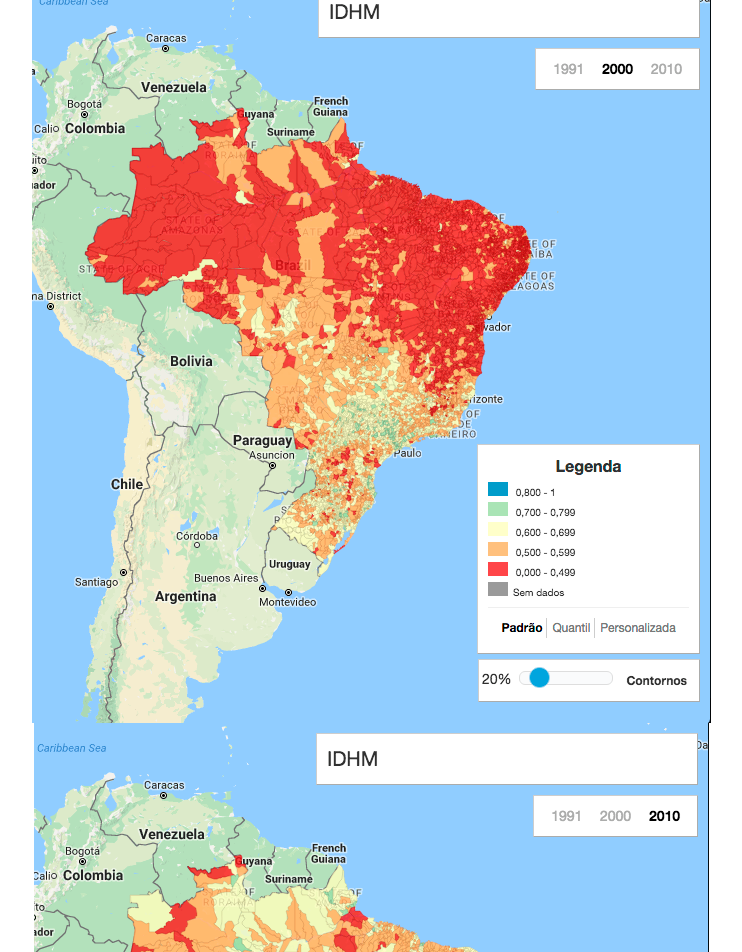
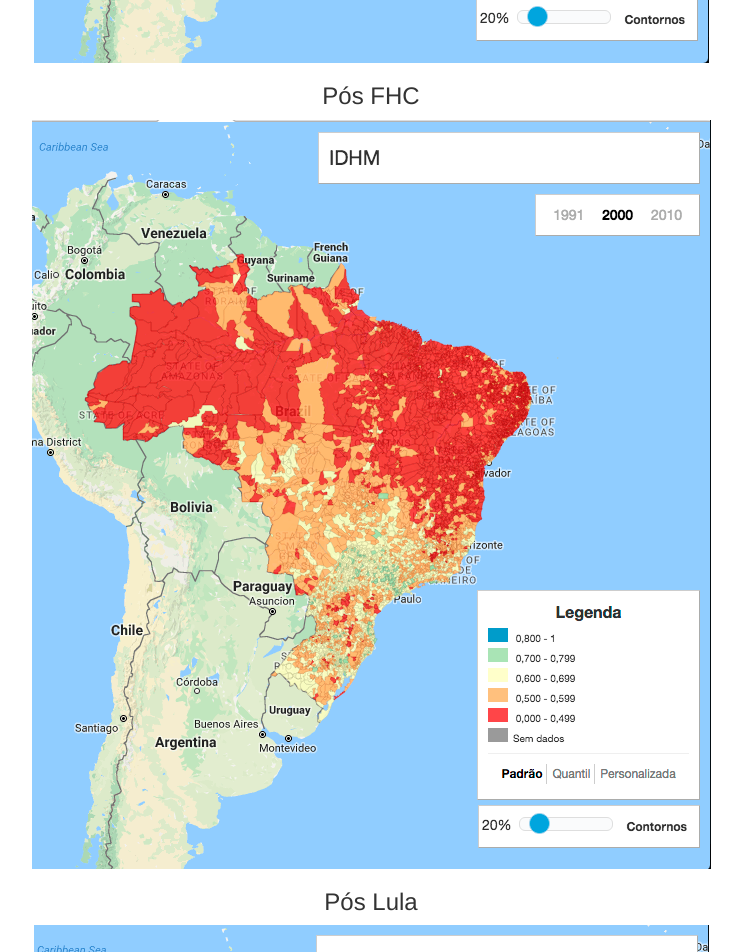
Before and after one commit to daniloprates/indices-brasil, a website: page index.htm in a window 1280 px wide. Shown: the part 1160-2112 px from the top of the page, without its empty margins (289-1031 px from the left). Drawn offline with nearby package versions, Linux system fonts and the light colour scheme.

Commit message:
Adding titles

```diff
--- a/index.htm
+++ b/index.htm
@@ -46,29 +46,30 @@
 			</div>
 
 			<ul class="pic-list">
-				<li class="item1"><img src="img/img-1.png" alt=""></li>
-				<li class="item2"><img src="img/img-2.png" alt=""></li>
-				<li class="item3"><img src="img/img-3.png" alt=""></li>
+				<h2></h2>
+				<li class="item1"><h2>IDMH</h2><h3>Pré FHC</h3><img src="img/img-1.png" alt=""></li>
+				<li class="item2"><h3>Pós FHC</h3><img src="img/img-2.png" alt=""></li>
+				<li class="item3"><h3>Pós Lula</h3><img src="img/img-3.png" alt=""></li>
 				<hr />
-				<li class="item4"><img src="img/img-4.png" alt=""></li>
-				<li class="item5"><img src="img/img-5.png" alt=""></li>
-				<li class="item6"><img src="img/img-6.png" alt=""></li>
+				<li class="item4"><h2>IDMH Educação</h2><h3>Pré FHC</h3><img src="img/img-4.png" alt=""></li>
+				<li class="item5"><h3>Pós FHC</h3><img src="img/img-5.png" alt=""></li>
+				<li class="item6"><h3>Pós Lula</h3><img src="img/img-6.png" alt=""></li>
 				<hr />
-				<li class="item7"><img src="img/img-7.png" alt=""></li>
-				<li class="item8"><img src="img/img-8.png" alt=""></li>
-				<li class="item9"><img src="img/img-9.png" alt=""></li>
+				<li class="item7"><h2>Esperança de vida ao nascer</h2><h3>Pré FHC</h3><img src="img/img-7.png" alt=""></li>
+				<li class="item8"><h3>Pós FHC</h3><img src="img/img-8.png" alt=""></li>
+				<li class="item9"><h3>Pós Lula</h3><img src="img/img-9.png" alt=""></li>
 				<hr />
-				<li class="item10"><img src="img/img-10.png" alt=""></li>
-				<li class="item11"><img src="img/img-11.png" alt=""></li>
-				<li class="item12"><img src="img/img-12.png" alt=""></li>
+				<li class="item10"><h2>Mortalidade infantil</h2><h3>Pré FHC</h3><img src="img/img-10.png" alt=""></li>
+				<li class="item11"><h3>Pós FHC</h3><img src="img/img-11.png" alt=""></li>
+				<li class="item12"><h3>Pós Lula</h3><img src="img/img-12.png" alt=""></li>
 				<hr />
-				<li class="item13"><img src="img/img-13.png" alt=""></li>
-				<li class="item14"><img src="img/img-14.png" alt=""></li>
-				<li class="item15"><img src="img/img-15.png" alt=""></li>
+				<li class="item13"><h2>% da população em domicílios com água encanada</h2><h3>Pré FHC</h3><img src="img/img-13.png" alt=""></li>
+				<li class="item14"><h3>Pós FHC</h3><img src="img/img-14.png" alt=""></li>
+				<li class="item15"><h3>Pós Lula</h3><img src="img/img-15.png" alt=""></li>
 				<hr />
-				<li class="item16"><img src="img/img-16.png" alt=""></li>
-				<li class="item17"><img src="img/img-17.png" alt=""></li>
-				<li class="item18"><img src="img/img-18.png" alt=""></li>
+				<li class="item16"><h2>Probabilidade de sobrevivência até os 60 anos</h2><h3>Pré FHC</h3><img src="img/img-16.png" alt=""></li>
+				<li class="item17"><h3>Pós FHC</h3><img src="img/img-17.png" alt=""></li>
+				<li class="item18"><h3>Pós Lula</h3><img src="img/img-18.png" alt=""></li>
 			</ul>
 
 
--- a/style.css
+++ b/style.css
@@ -7,3 +7,9 @@
     list-style: none;
     text-align: center;
 }
+
+hr {
+    color: black;
+    height: 2px;
+    border-width: 5px;
+}
```
